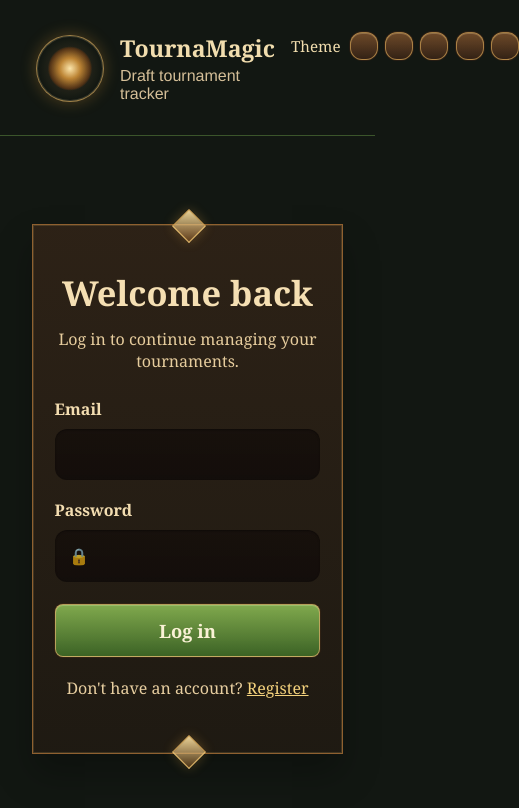
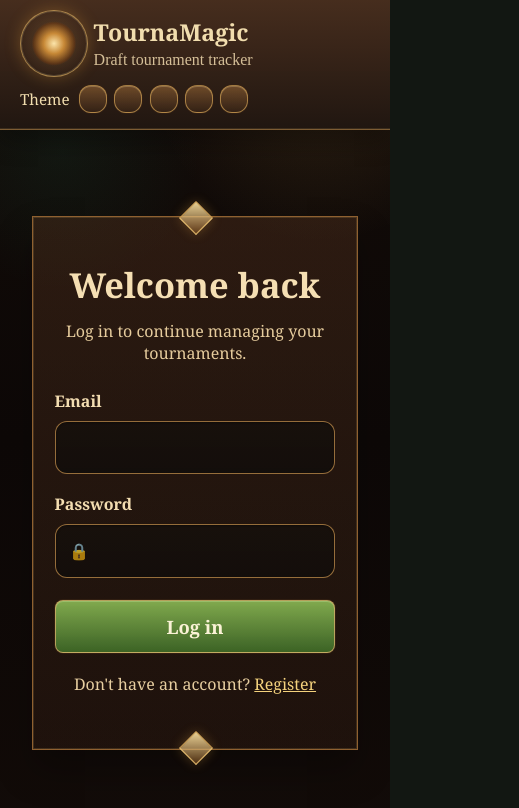
Before and after one commit to realleoooo/tournamagic, a Vue app: page /login in a window 390 px wide. Shown: the top 808 px of the page, 519 px wide, since content can reach past the window. Built offline with nearby package versions, Linux system fonts and the light colour scheme; no server answers.

Commit message:
undo last commit

```diff
--- a/src/components/leaderboard/LeaderboardTable.vue
+++ b/src/components/leaderboard/LeaderboardTable.vue
@@ -9,23 +9,32 @@ const iconClasses = ['leader-icon--bone', 'leader-icon--leaf', 'leader-icon--sun
 </script>
 
 <template>
-  <section class="card">
-    <h2>Leaderboard</h2>
-    <div class="leaderboard-table">
-      <table>
+  <section class="leaderboard-panel">
+    <div class="leaderboard-table-wrap">
+      <table class="leaderboard-table">
         <thead>
           <tr>
             <th>#</th>
-            <th class="leaderboard-table__player">Player</th>
-            <th>W-L</th>
-            <th>GW-GL</th>
+            <th>Player</th>
+            <th>Record</th>
+            <th>Games</th>
             <th>MW%</th>
           </tr>
         </thead>
         <tbody>
-          <tr v-for="(row, index) in standings" :key="row.playerId">
-            <td>{{ index + 1 }}</td>
-            <td class="leaderboard-table__player">{{ row.playerName }}</td>
+          <tr v-for="(row, index) in standings" :key="row.playerId" :class="{ 'leaderboard-table__row--lead': index === 0 }">
+            <td class="leaderboard-rank">{{ index + 1 }}</td>
+            <td>
+              <div class="leaderboard-player">
+                <div :class="['leader-icon', iconClasses[index % iconClasses.length]]">
+                  <span>{{ row.playerName.slice(0, 1).toUpperCase() }}</span>
+                </div>
+                <div class="leaderboard-player__copy">
+                  <strong>{{ row.playerName }}</strong>
+                  <span>{{ row.matchWins + row.matchLosses }} matches played</span>
+                </div>
+              </div>
+            </td>
             <td>{{ row.matchWins }}-{{ row.matchLosses }}</td>
             <td>{{ row.gameWins }}-{{ row.gameLosses }}</td>
             <td>{{ (row.matchWinPct * 100).toFixed(0) }}%</td>
@@ -37,24 +46,147 @@ const iconClasses = ['leader-icon--bone', 'leader-icon--leaf', 'leader-icon--sun
 </template>
 
 <style scoped>
+.leaderboard-panel {
+  position: relative;
+  border: 1px solid #875923;
+  background:
+    linear-gradient(180deg, rgba(71, 43, 24, 0.96), rgba(31, 18, 12, 0.98)),
+    #26170f;
+  padding: 0.95rem;
+  min-height: 100%;
+  box-shadow:
+    inset 0 0 0 1px rgba(222, 176, 94, 0.14),
+    0 12px 22px rgba(0, 0, 0, 0.18);
+}
+
+.leaderboard-table-wrap {
+  min-height: 0;
+  overflow: auto;
+  border: 1px solid #855821;
+  background:
+    linear-gradient(180deg, rgba(44, 28, 18, 0.92), rgba(27, 18, 12, 0.96)),
+    #24170f;
+  box-shadow: inset 0 0 0 1px rgba(214, 171, 92, 0.12);
+}
+
 .leaderboard-table {
   width: 100%;
-  overflow-x: auto;
+  border-collapse: collapse;
+  table-layout: fixed;
 }
 
-table {
-  width: 100%;
-  min-width: 420px;
-  border-collapse: collapse;
+.leaderboard-table th,
+.leaderboard-table td {
+  padding: 1rem 0.95rem;
+  border-bottom: 1px solid rgba(145, 102, 52, 0.42);
+  text-align: left;
+  vertical-align: middle;
+  color: #f0dab0;
+  font-family: Cambria, "Palatino Linotype", Georgia, serif;
 }
 
-th,
-td {
-  padding: 0.55rem 0.35rem;
-  text-align: center;
+.leaderboard-table thead th {
+  color: #ead3a6;
+  font-size: 0.95rem;
+  font-weight: 700;
+  background:
+    linear-gradient(180deg, rgba(79, 51, 29, 0.96), rgba(43, 28, 18, 0.98)),
+    #352115;
 }
 
-.leaderboard-table__player {
-  text-align: left;
+.leaderboard-table__row--lead td {
+  background:
+    linear-gradient(180deg, rgba(121, 78, 37, 0.86), rgba(84, 52, 28, 0.9)),
+    #6d4726;
+  color: #fff0c4;
+}
+
+.leaderboard-rank,
+.leaderboard-table td:nth-child(3),
+.leaderboard-table td:nth-child(4),
+.leaderboard-table td:nth-child(5) {
+  font-size: 1.1rem;
+  font-weight: 700;
+}
+
+.leaderboard-table th:first-child,
+.leaderboard-table td:first-child {
+  width: 86px;
+}
+
+.leaderboard-table th:nth-child(3),
+.leaderboard-table td:nth-child(3),
+.leaderboard-table th:nth-child(4),
+.leaderboard-table td:nth-child(4),
+.leaderboard-table th:nth-child(5),
+.leaderboard-table td:nth-child(5) {
+  width: 15%;
+}
+
+.leaderboard-player {
+  display: flex;
+  align-items: center;
+  gap: 0.85rem;
+  min-width: 0;
+}
+
+.leaderboard-player__copy {
+  display: grid;
+  gap: 0.15rem;
+}
+
+.leaderboard-player strong {
+  color: inherit;
+  font-size: 1.05rem;
+}
+
+.leaderboard-player span {
+  color: #dcc297;
+  font-size: 0.9rem;
+}
+
+.leaderboard-table__row--lead .leaderboard-player span {
+  color: #f1dbb3;
+}
+
+.leader-icon {
+  width: 38px;
+  height: 38px;
+  border-radius: 999px;
+  display: grid;
+  place-items: center;
+  border: 1px solid rgba(225, 183, 102, 0.82);
+  color: #fff5d6;
+  font-size: 0.95rem;
+  font-weight: 700;
+  box-shadow:
+    inset 0 1px 0 rgba(255, 231, 180, 0.18),
+    0 0 0 1px rgba(57, 34, 18, 0.46);
+}
+
+.leader-icon--bone {
+  background: radial-gradient(circle at 35% 35%, #d9c3a1, #6e543c 70%, #281b12);
+}
+
+.leader-icon--leaf {
+  background: radial-gradient(circle at 35% 35%, #9bd85f, #4a7527 70%, #18240f);
+}
+
+.leader-icon--sun {
+  background: radial-gradient(circle at 35% 35%, #f3d488, #9a6a20 70%, #29180a);
+}
+
+.leader-icon--ember {
+  background: radial-gradient(circle at 35% 35%, #ffb36a, #9a3c1d 70%, #2a120d);
+}
+
+.leader-icon--water {
+  background: radial-gradient(circle at 35% 35%, #76c2ff, #255ca4 70%, #111b29);
+}
+
+@media (max-width: 920px) {
+  .leaderboard-table {
+    min-width: 760px;
+  }
 }
 </style>
--- a/src/styles/theme.css
+++ b/src/styles/theme.css
@@ -1,7 +1,13 @@
-* { box-sizing: border-box; }
-html {
-  scrollbar-gutter: stable;
+* {
+  box-sizing: border-box;
 }
+
+html,
+body,
+#app {
+  min-height: 100%;
+}
+
 body {
   margin: 0;
   font-family: Aptos, Bahnschrift, "Helvetica Neue", sans-serif;
@@ -9,13 +15,55 @@ body {
   color: var(--text-main);
 }
 
-.app-bg { min-height: 100vh; }
+body,
+button,
+input,
+select,
+textarea {
+  font: inherit;
+}
+
+button,
+input,
+select,
+textarea {
+  outline: none;
+}
+
+.app-bg {
+  min-height: 100vh;
+  background: var(--bg-main);
+  display: grid;
+  grid-template-rows: auto 1fr;
+}
+
+.app-bg--invite {
+  background:
+    radial-gradient(circle at 16% 18%, rgba(27, 162, 120, 0.08), transparent 18%),
+    radial-gradient(circle at 82% 9%, rgba(224, 169, 76, 0.12), transparent 20%),
+    linear-gradient(180deg, #140d09, #0d0807 52%, #120b08);
+}
+
 .topbar {
-  border-bottom: 1px solid color-mix(in srgb, var(--accent-arcane) 45%, transparent);
-  padding: 1rem var(--page-gutter);
+  position: sticky;
+  top: 0;
+  z-index: 10;
+  border-bottom: 1px solid var(--border-strong);
+  background: color-mix(in srgb, var(--bg-main) 92%, black);
 }
+
+.topbar--invite {
+  border-bottom-color: #7e5c33;
+  background:
+    linear-gradient(180deg, rgba(74, 48, 31, 0.92), rgba(33, 22, 16, 0.96)),
+    #1b120d;
+  box-shadow:
+    inset 0 -1px 0 rgba(221, 176, 98, 0.14),
+    0 10px 24px rgba(0, 0, 0, 0.28);
+}
+
 .topbar__content {
-  width: min(100%, var(--content-max-width));
+  max-width: 1400px;
   margin: 0 auto;
   padding: 0.9rem 1.25rem 1rem;
   display: grid;
@@ -230,9 +278,23 @@ body {
 }
 
 .layout {
-  width: min(calc(100% - (var(--page-gutter) * 2)), var(--content-max-width));
+  max-width: 1400px;
   margin: 0 auto;
-  padding: 1rem 0;
+  padding: 1.25rem;
+}
+
+.layout--tournament {
+  height: 100%;
+  min-height: 0;
+  overflow: hidden;
+}
+
+.layout--invite {
+  padding-top: 0.95rem;
+}
+
+.layout--setup {
+  padding-top: 1.25rem;
 }
 
 .card {
@@ -362,12 +424,49 @@ ul {
   display: grid;
   gap: 1rem;
 }
-.grid > * {
-  min-width: 0;
-}
+
 @media (min-width: 900px) {
   .grid.two {
-    grid-template-columns: minmax(0, 2fr) minmax(280px, 1fr);
-    align-items: start;
+    grid-template-columns: 2fr 1fr;
   }
 }
+
+@media (max-width: 959px) {
+  .layout {
+    padding: 1rem;
+  }
+
+  .layout--tournament {
+    height: 100%;
+  }
+
+  .menu-toggle {
+    display: inline-flex;
+  }
+}
+
+@media (max-width: 720px) {
+  .topbar__row {
+    align-items: flex-start;
+    flex-direction: column;
+  }
+
+  .topbar__actions,
+  .tournament-actions {
+    width: 100%;
+    justify-content: flex-start;
+  }
+
+  .topbar__row--auth {
+    display: flex;
+  }
+
+  .topbar__row--auth .brand-block {
+    padding-left: 4.6rem;
+  }
+
+  .topbar__row--auth .topbar__actions {
+    width: 100%;
+    justify-self: auto;
+  }
+}
--- a/src/styles/tokens.css
+++ b/src/styles/tokens.css
@@ -9,10 +9,10 @@
   --accent-gold: #cdb874;
   --ok: #68b364;
   --success: var(--ok);
-  --danger: #ef4444;
-  --radius: 14px;
-  --content-max-width: 1100px;
-  --page-gutter: clamp(1rem, 2vw, 1.5rem);
+  --danger: #d85c52;
+  --border-subtle: #2d372d;
+  --border-strong: #3a463a;
+  --radius: 10px;
 }
 
 :root[data-theme='red'] {
```
